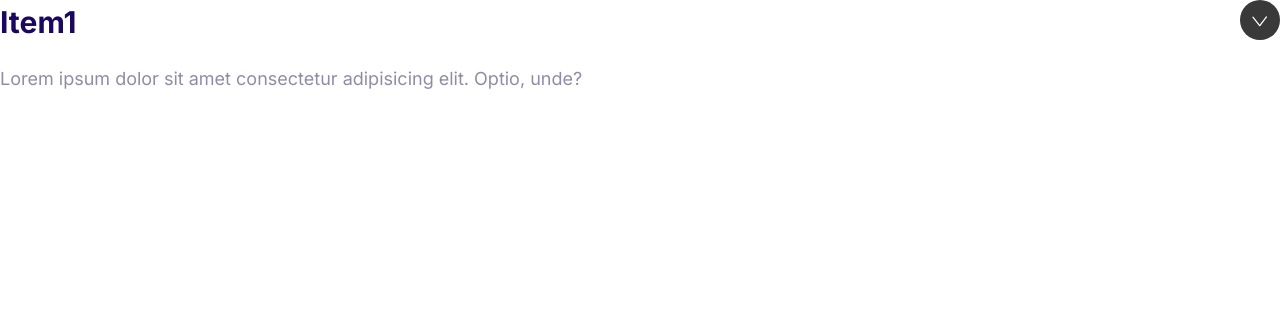
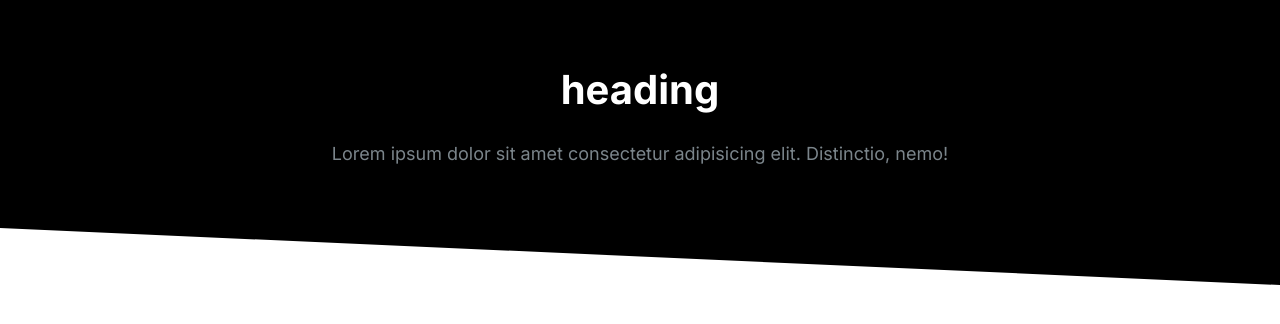
Before and after one commit to Faksfancy/faks-web, a plain HTML site: page index.html in a window 1280 px wide. Drawn offline with Linux system fonts and the light colour scheme.

Commit message:
still defining block.

```diff
--- a/index.html
+++ b/index.html
@@ -12,13 +12,13 @@
     <link rel="stylesheet" href="/css/index.css">
 </head>
 <body>
- <div class="collapsible collapsible--expanded">
-   <header class="collapsible__header">
-     <h2 class="collapsible__heading">Item1</h2>
-     <img class="collapsible__chevron" style="height: 40px;" src="/images/chevron.svg" alt="">
-  </header>
-   <div class="collapsible__content">Lorem ipsum dolor sit amet consectetur adipisicing elit. Optio, unde?</div>
- </div>
- <script src="/js/main.js"></script>
- </body>
+  <section class="block block--dark block--skewed-left">
+    <header class="block__header">
+      <h2 class="block__heading">
+        heading
+      </h2>
+      <p>Lorem ipsum dolor sit amet consectetur adipisicing elit. Distinctio, nemo!</p>
+    </header>
+  </section>
+</body>
 </html>
```
Also changed, not shown: component/block.html (added, +8 -0 lines).
